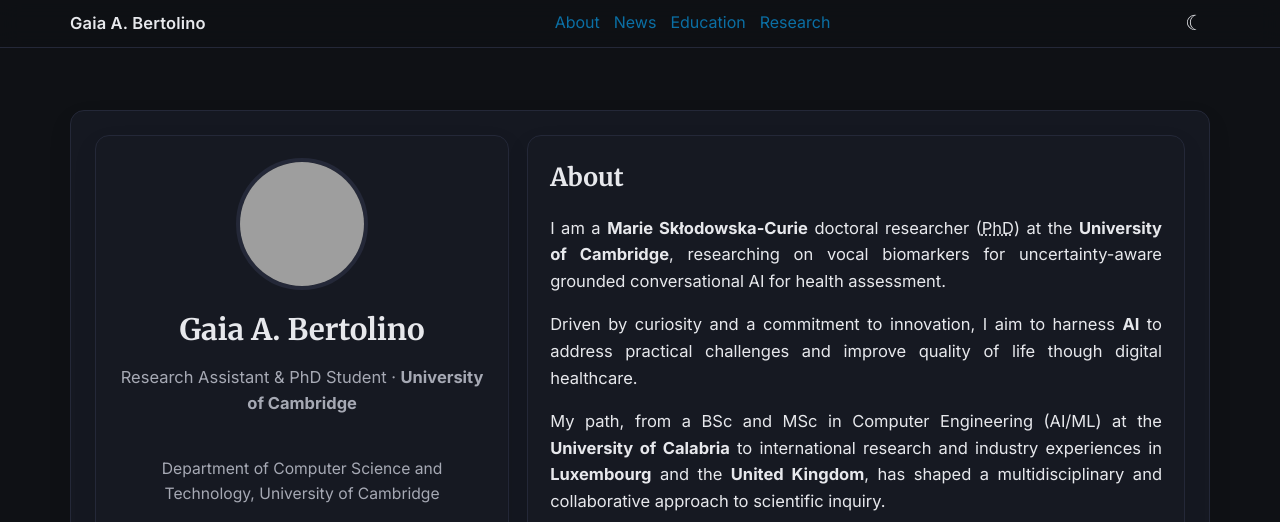
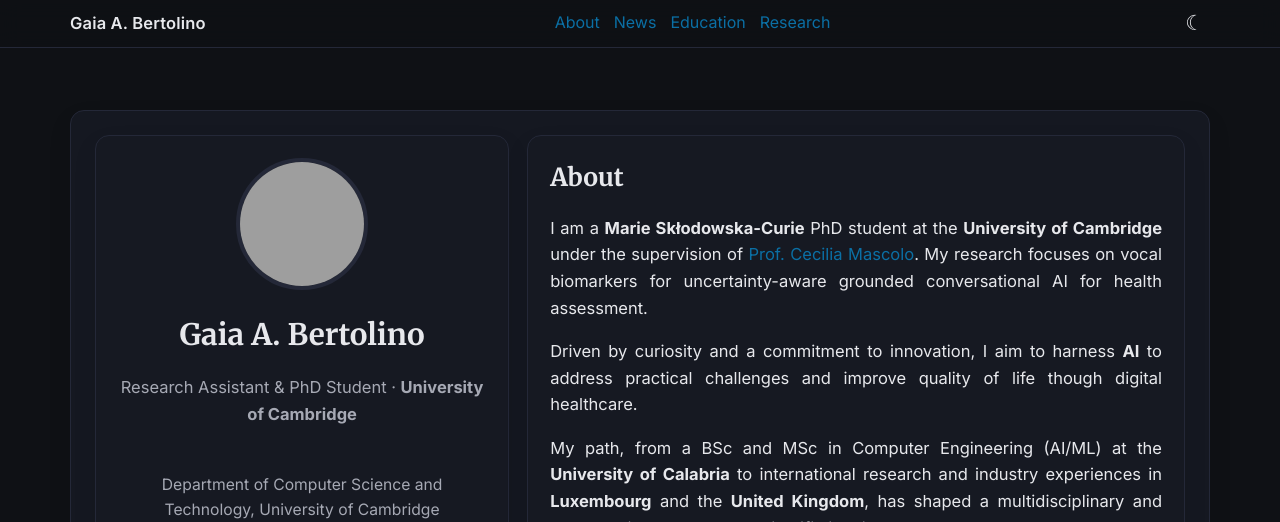
Before and after one commit to gaiabertolino/gaiabertolino.github.io, a plain HTML site: page index.html in a window 1280 px wide. Shown: the top 522 px of the page. Drawn offline with Linux system fonts and the light colour scheme; grey boxes are pictures that could not be loaded.

Commit message:
Update index.html

```diff
--- a/index.html
+++ b/index.html
@@ -187,7 +187,7 @@
         <div class="hero-layout">
           <section id="about">
             <h2>About</h2>
-            <p class="justify">I am a <strong>Marie Skłodowska-Curie</strong> doctoral researcher (<abbr title="Doctor of Philosophy">PhD</abbr>) at the <strong>University of Cambridge</strong>, researching on vocal biomarkers for uncertainty-aware grounded conversational AI for health assessment.</p>
+            <p class="justify">I am a <strong>Marie Skłodowska-Curie</strong> PhD student at the <strong>University of Cambridge</strong> under the supervision of <a href="https://www.cl.cam.ac.uk/~cm542/">Prof. Cecilia Mascolo</a>. My research focuses on vocal biomarkers for uncertainty-aware grounded conversational AI for health assessment.</p>
             <p class="justify">Driven by curiosity and a commitment to innovation, I aim to harness <strong>AI</strong> to address practical challenges and improve quality of life though digital healthcare.</p>
             <p class="justify">My path, from a BSc and MSc in Computer Engineering (AI/ML) at the <strong>University of Calabria</strong> to international research and industry experiences in <strong>Luxembourg</strong> and the <strong>United Kingdom</strong>, has shaped a multidisciplinary and collaborative approach to scientific inquiry.</p>
             <p class="justify">Beyond research, I am passionate about tennis and write about science for <strong>Varsity Science</strong>.</p>
```
